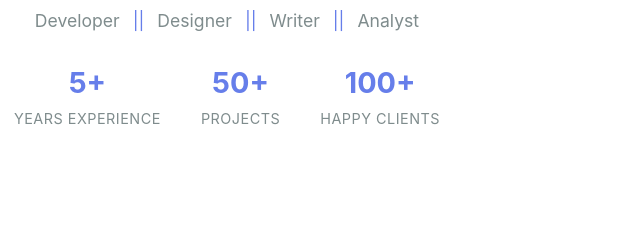
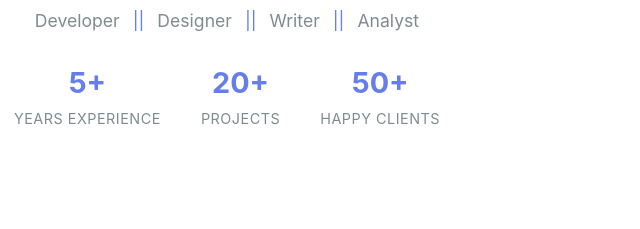
Before and after one commit to GatesDesign/DigitalProfileCardPage, a plain HTML site: page index.html in a window 1280 px wide. Shown: the part 462-691 px from the top of the page, 413-1053 px from the left. Drawn offline with Linux system fonts and the light colour scheme.

Commit message:
Your commit message

```diff
--- a/index.html
+++ b/index.html
@@ -36,11 +36,11 @@
                 <span class="stat-label">Years Experience</span>
               </div>
               <div class="stat-item">
-                <span class="stat-number">50+</span>
+                <span class="stat-number">20+</span>
                 <span class="stat-label">Projects</span>
               </div>
               <div class="stat-item">
-                <span class="stat-number">100+</span>
+                <span class="stat-number">50+</span>
                 <span class="stat-label">Happy Clients</span>
               </div>
             </div>
```
